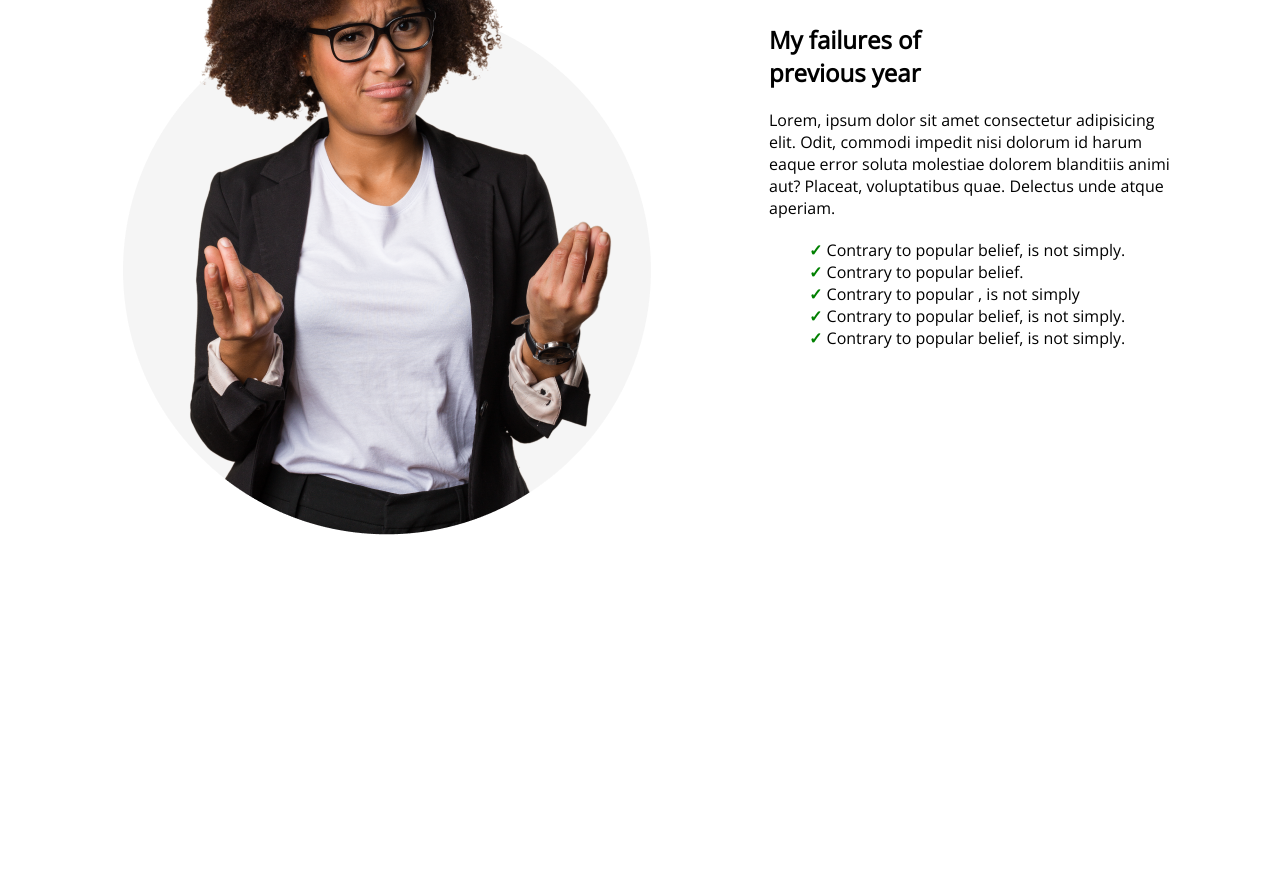
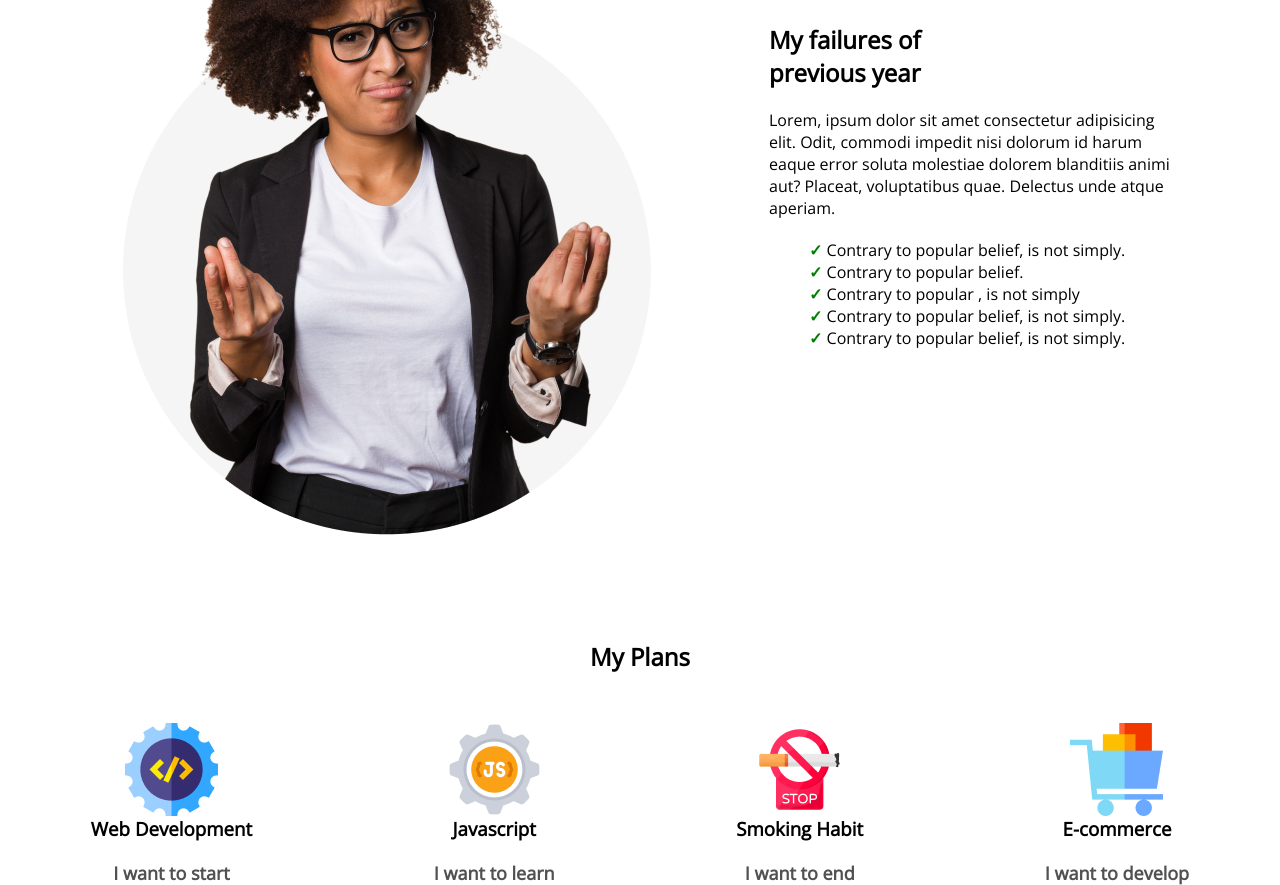
Before and after one commit to Mahmudsana06/new-year-new-me, a plain HTML site: page index.html in a window 1280 px wide. Shown: the part 1077-1962 px from the top of the page. Before the commit the page ends 1717 px from the top, so only its background shows below. Drawn offline with nearby package versions, Linux system fonts and the light colour scheme.

Commit message:
plans added

```diff
--- a/index.html
+++ b/index.html
@@ -45,6 +45,36 @@
                 </ul>
             </div>
         </section>
+
+        <!-- plans section -->
+        <section>
+            <h1 class="plans-title">My Plans</h1>
+            <!-- plans container -->
+            <div class="plans-container">
+                <div>
+                    <img src="images/icons/web.png" alt="" class="all-plans-img">
+                    <h3>Web Development</h3>
+                    <p>I want to start</p>
+                </div>
+                <div>
+                    <img src="images/icons/js.png" alt="" class="all-plans-img">
+                    <h3>Javascript</h3>
+                    <p>I want to learn</p>
+                </div>
+                <div>
+                    <img src="images/icons/smoke.png" alt="" class="all-plans-img">
+                    <h3>Smoking Habit</h3>
+                    <p>I want to end</p>
+                </div>
+                <div>
+                    <img src="images/icons/ecom.png" alt="" class="all-plans-img">
+                    <h3>E-commerce</h3>
+                    <p>I want to develop</p>
+                </div>
+
+            </div>
+
+        </section>
     </main>
     <footer></footer>
 </body>
--- a/styles/newYear.css
+++ b/styles/newYear.css
@@ -36,24 +36,57 @@
     border: 0;
     padding: 18px 35px;
 }
+
 /* failure section */
-.failure{
+.failure {
     display: flex;
     gap: 100px;
     margin: 100px 100px 100px 100px;
     align-items: center;
 }
-.failure-title{
+
+.failure-title {
     text-align: left;
     padding: 20px 200px 20px 0;
 }
-.failure-description{
+
+.failure-description {
     margin-bottom: 20px;
 }
-.failure li{
+
+.failure li {
     list-style: none;
 }
-.failure li .tik{
+
+.failure li .tik {
     color: green;
     font-weight: 700;
 }
+
+/*plans section  */
+.plans-title {
+    text-align: center;
+    margin-bottom: 50px;
+}
+
+.plans-container {
+    display: flex;
+    justify-content: space-around;
+}
+
+.all-plans-img {
+    display: block;
+    margin-left: auto;
+    margin-right: auto;
+}
+
+.plans-container h3{
+    text-align: center;
+}
+.plans-container p{
+    font-weight: 600;
+    font-size: 18px;
+    text-align: center;
+    margin-top: 20px;
+    color: rgb(82, 80, 80);
+}
```
